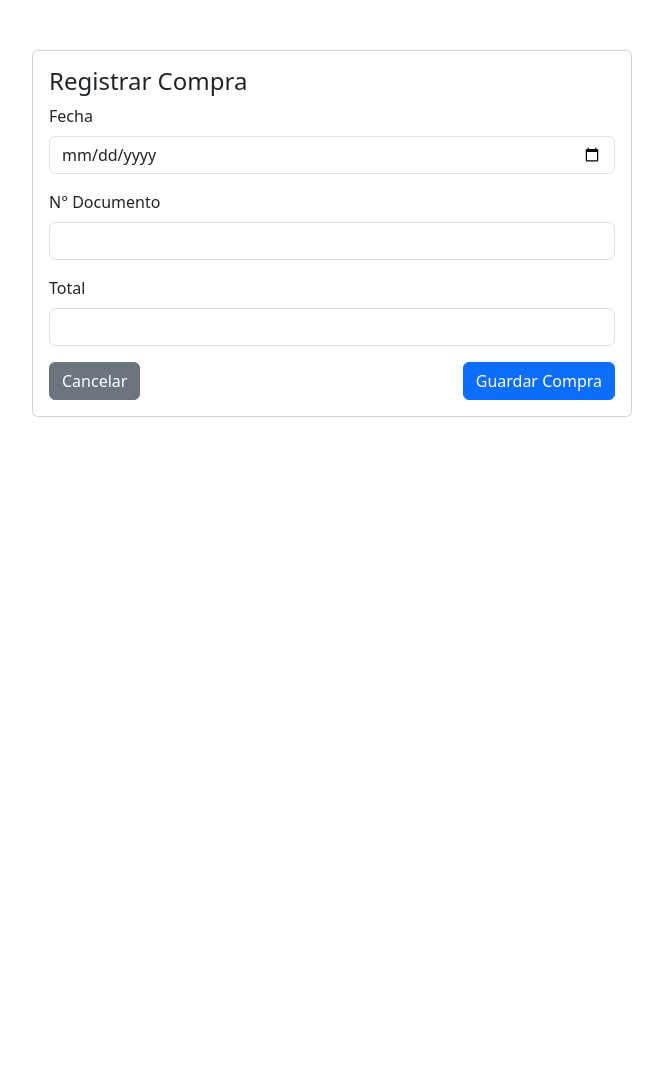
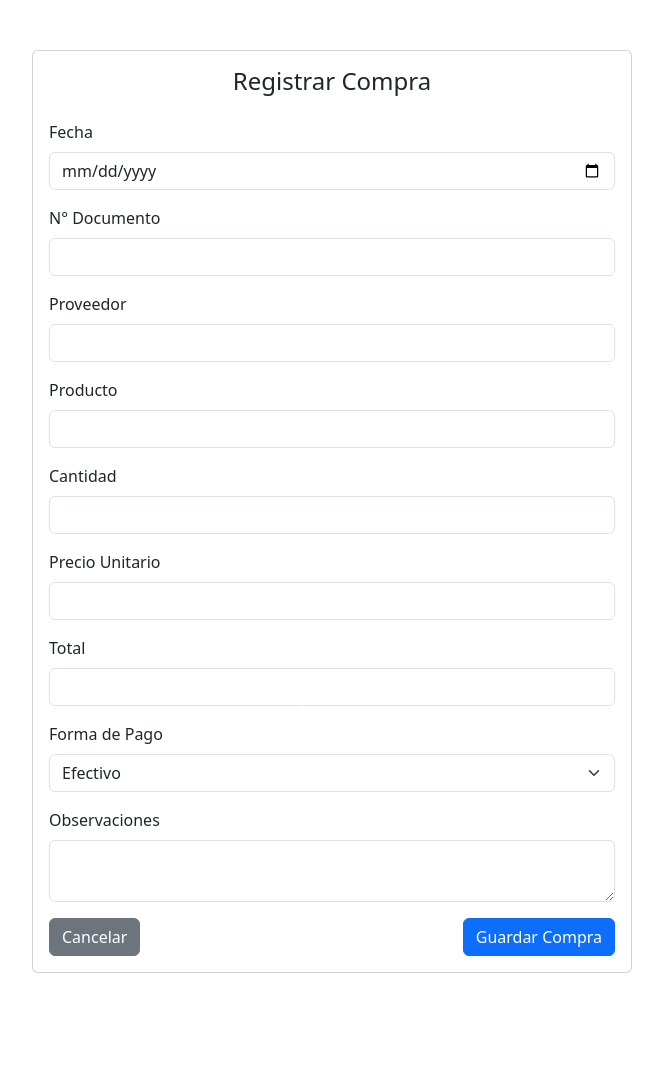
Before and after one commit to AppBebedero/app-emprendimiento-v2, a Python web app: template modulos/compras/templates/compras.html in a window 1280 px wide. Shown: the part 54-1131 px from the top of the page, without its empty margins (308-971 px from the left). Before the commit the page ends 800 px from the top, so only its background shows below. Run offline with Jinja, Linux system fonts and the light colour scheme; the template is opened without the code that fills it, so the values that code supplies are empty.

Commit message:
Update compras.html

```diff
--- a/modulos/compras/templates/compras.html
+++ b/modulos/compras/templates/compras.html
@@ -1,10 +1,9 @@
 {% extends 'base.html' %}
 {% block title %}Registrar Compra{% endblock %}
-
 {% block content %}
 <div class="card mx-auto my-5" style="max-width:600px;">
   <div class="card-body">
-    <h4 class="card-title">Registrar Compra</h4>
+    <h4 class="card-title text-center mb-4">Registrar Compra</h4>
     <form method="POST">
       <div class="mb-3">
         <label class="form-label">Fecha</label>
@@ -15,8 +14,36 @@
         <input name="N_Documento" class="form-control" required>
       </div>
       <div class="mb-3">
+        <label class="form-label">Proveedor</label>
+        <input name="Proveedor" class="form-control" required>
+      </div>
+      <div class="mb-3">
+        <label class="form-label">Producto</label>
+        <input name="Producto" class="form-control" required>
+      </div>
+      <div class="mb-3">
+        <label class="form-label">Cantidad</label>
+        <input type="number" step="1" name="Cantidad" class="form-control" required>
+      </div>
+      <div class="mb-3">
+        <label class="form-label">Precio Unitario</label>
+        <input type="number" step="0.01" name="PrecioUnitario" class="form-control" required>
+      </div>
+      <div class="mb-3">
         <label class="form-label">Total</label>
         <input type="number" step="0.01" name="Total" class="form-control" required>
+      </div>
+      <div class="mb-3">
+        <label class="form-label">Forma de Pago</label>
+        <select name="Forma_Pago" class="form-select" required>
+          <option value="Efectivo">Efectivo</option>
+          <option value="SINPE">SINPE</option>
+          <option value="Tarjeta Cr.">Tarjeta Cr.</option>
+        </select>
+      </div>
+      <div class="mb-3">
+        <label class="form-label">Observaciones</label>
+        <textarea name="Observaciones" class="form-control" rows="2"></textarea>
       </div>
       <div class="d-flex justify-content-between">
         <a href="{{ url_for('core.inicio') }}" class="btn btn-secondary">Cancelar</a>
```
